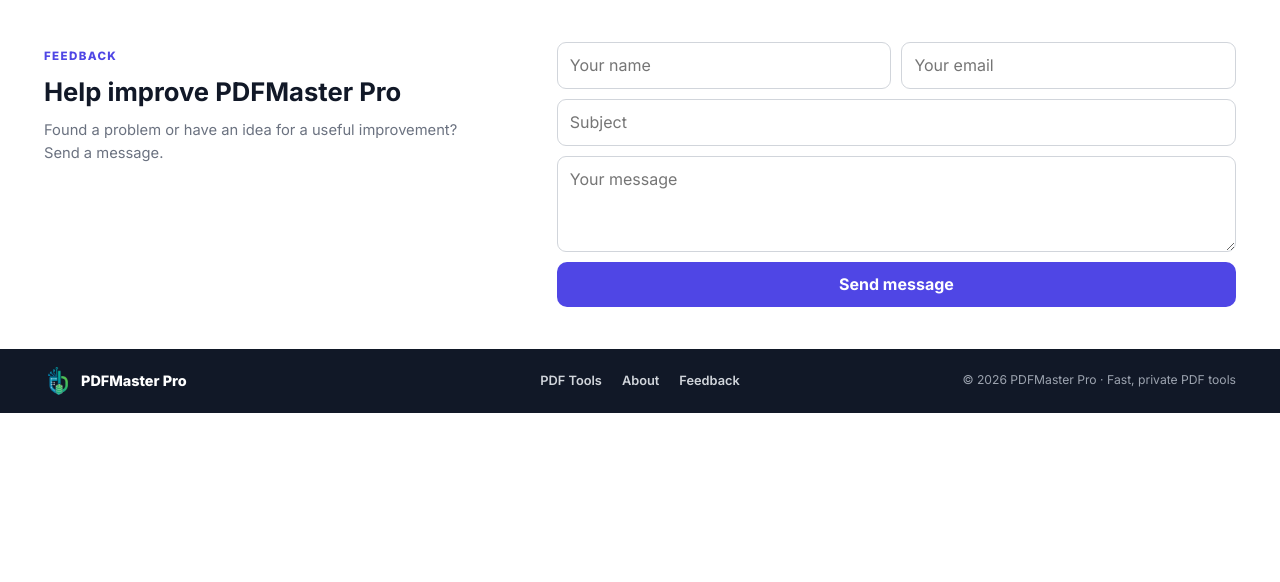
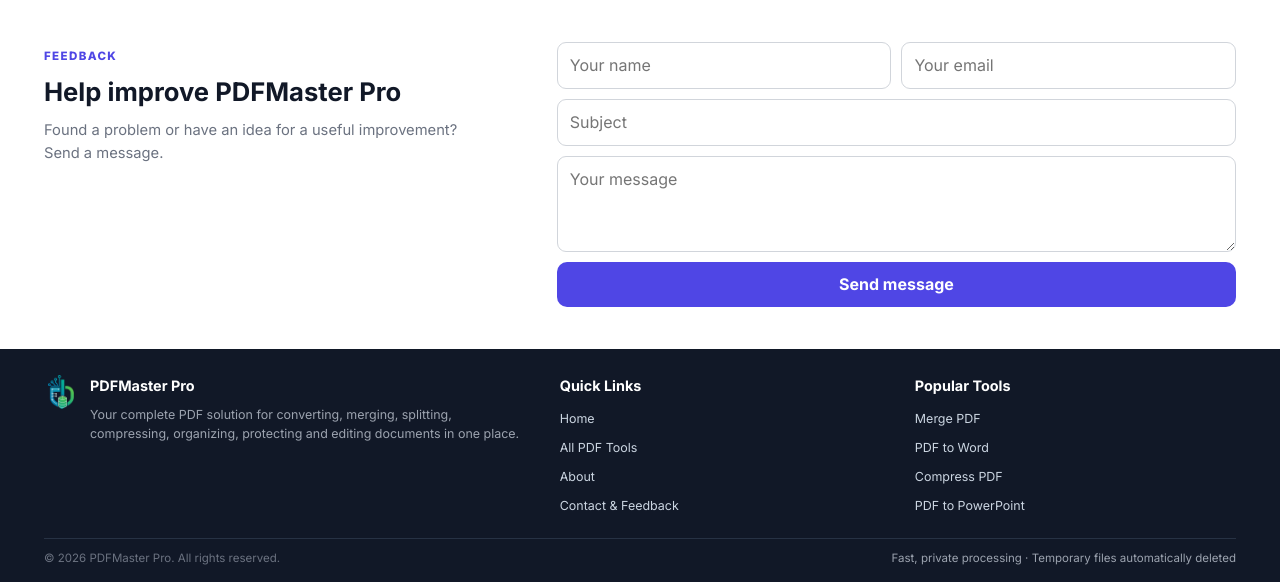
Before and after one commit to ferdousbhuiya/Online_PDF_Converter, a Flask app: page / in a window 1280 px wide. Shown: the part 1714-2296 px from the top of the page. Before the commit the page ends 2127 px from the top, so only its background shows below. Run offline with Flask 3, Linux system fonts and the light colour scheme.

Commit message:
Restore richer footer content in compact layout

```diff
--- a/templates/base.html
+++ b/templates/base.html
@@ -4,11 +4,14 @@
     <meta charset="UTF-8">
     <meta name="viewport" content="width=device-width, initial-scale=1.0">
     <title>{% block title %}PDFMaster Pro{% endblock %} - All-in-One PDF Tools</title>
-    <link rel="stylesheet" href="{{ url_for('static', filename='css/style.css', v='20260901-ui3') }}">
+    <link rel="stylesheet" href="{{ url_for('static', filename='css/style.css', v='20260901-ui4') }}">
     <link rel="preconnect" href="https://fonts.googleapis.com">
     <link href="https://fonts.googleapis.com/css2?family=Inter:wght@300;400;500;600;700;800&display=swap" rel="stylesheet">
     <link rel="icon" type="image/png" href="{{ url_for('static', filename='images/icon.png') }}">
     <link rel="apple-touch-icon" href="{{ url_for('static', filename='images/icon.png') }}">
+    <style>
+        .footer-rich{background:#111827;color:#d1d5db;padding:26px 0 14px}.footer-rich-grid{display:grid;grid-template-columns:1.5fr 1fr 1fr;gap:34px;align-items:start}.footer-rich-brand{display:flex;gap:12px;align-items:flex-start}.footer-rich-brand img{width:34px!important;height:34px!important;max-width:34px!important;object-fit:contain}.footer-rich h4{color:#fff;font-size:.9rem;margin-bottom:8px}.footer-rich p,.footer-rich a{font-size:.78rem;line-height:1.55}.footer-rich p{color:#9ca3af;max-width:430px}.footer-rich ul{list-style:none}.footer-rich li{margin:4px 0}.footer-rich a{color:#cbd5e1;text-decoration:none}.footer-rich a:hover{color:#fff}.footer-rich-bottom{border-top:1px solid #273244;margin-top:18px;padding-top:11px;display:flex;justify-content:space-between;gap:20px;color:#6b7280;font-size:.72rem}.footer-rich-note{color:#9ca3af}@media(max-width:760px){.footer-rich-grid{grid-template-columns:1fr 1fr}.footer-rich-brand{grid-column:1/-1}.footer-rich-bottom{flex-direction:column;gap:4px}}@media(max-width:480px){.footer-rich-grid{grid-template-columns:1fr}.footer-rich-brand{grid-column:auto}}
+    </style>
 </head>
 <body>
     <nav class="navbar">
@@ -39,22 +42,43 @@
         {% endwith %}
     </main>
 
-    <footer class="footer compact-footer">
-        <div class="container compact-footer-inner">
-            <div class="footer-brand">
-                <img src="{{ url_for('static', filename='images/icon.png') }}" alt="PDFMaster Pro" class="footer-icon">
-                <span>PDFMaster Pro</span>
+    <footer class="footer-rich">
+        <div class="container">
+            <div class="footer-rich-grid">
+                <div class="footer-rich-brand">
+                    <img src="{{ url_for('static', filename='images/icon.png') }}" alt="PDFMaster Pro">
+                    <div>
+                        <h4>PDFMaster Pro</h4>
+                        <p>Your complete PDF solution for converting, merging, splitting, compressing, organizing, protecting and editing documents in one place.</p>
+                    </div>
+                </div>
+                <div>
+                    <h4>Quick Links</h4>
+                    <ul>
+                        <li><a href="{{ url_for('index') }}">Home</a></li>
+                        <li><a href="{{ url_for('index') }}#tools">All PDF Tools</a></li>
+                        <li><a href="{{ url_for('index') }}#about">About</a></li>
+                        <li><a href="{{ url_for('index') }}#contact">Contact & Feedback</a></li>
+                    </ul>
+                </div>
+                <div>
+                    <h4>Popular Tools</h4>
+                    <ul>
+                        <li><a href="{{ url_for('tool_page', tool_id='merge') }}">Merge PDF</a></li>
+                        <li><a href="{{ url_for('tool_page', tool_id='pdf_to_word') }}">PDF to Word</a></li>
+                        <li><a href="{{ url_for('tool_page', tool_id='compress') }}">Compress PDF</a></li>
+                        <li><a href="{{ url_for('tool_page', tool_id='pdf_to_ppt') }}">PDF to PowerPoint</a></li>
+                    </ul>
+                </div>
             </div>
-            <div class="footer-links-inline">
-                <a href="{{ url_for('index') }}#tools">PDF Tools</a>
-                <a href="{{ url_for('index') }}#about">About</a>
-                <a href="{{ url_for('index') }}#contact">Feedback</a>
+            <div class="footer-rich-bottom">
+                <span>&copy; 2026 PDFMaster Pro. All rights reserved.</span>
+                <span class="footer-rich-note">Fast, private processing · Temporary files automatically deleted</span>
             </div>
-            <p class="footer-copyright">&copy; 2026 PDFMaster Pro · Fast, private PDF tools</p>
         </div>
     </footer>
 
-    <script src="{{ url_for('static', filename='js/main.js', v='20260901-ui3') }}"></script>
+    <script src="{{ url_for('static', filename='js/main.js', v='20260901-ui4') }}"></script>
     {% block scripts %}{% endblock %}
 </body>
 </html>
```
